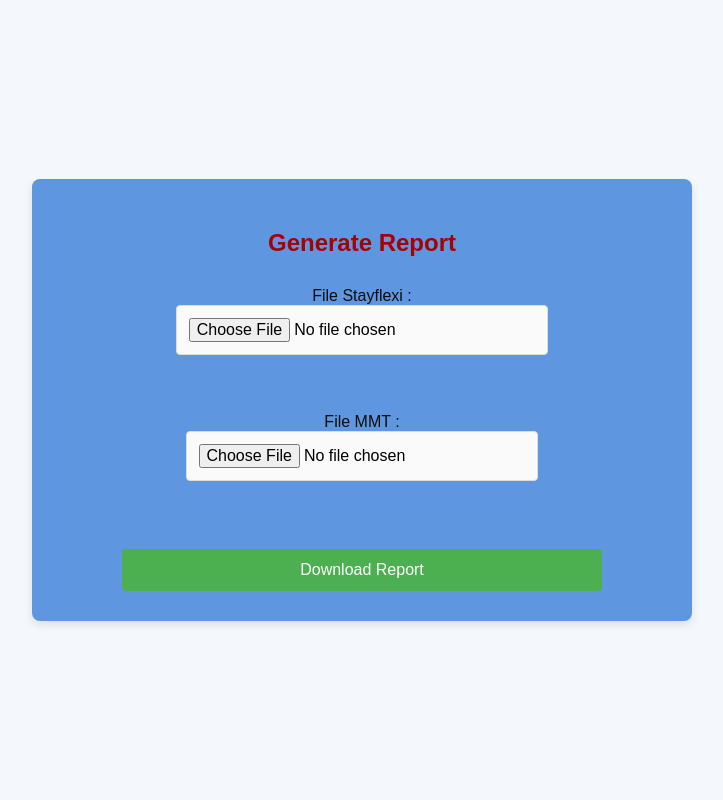
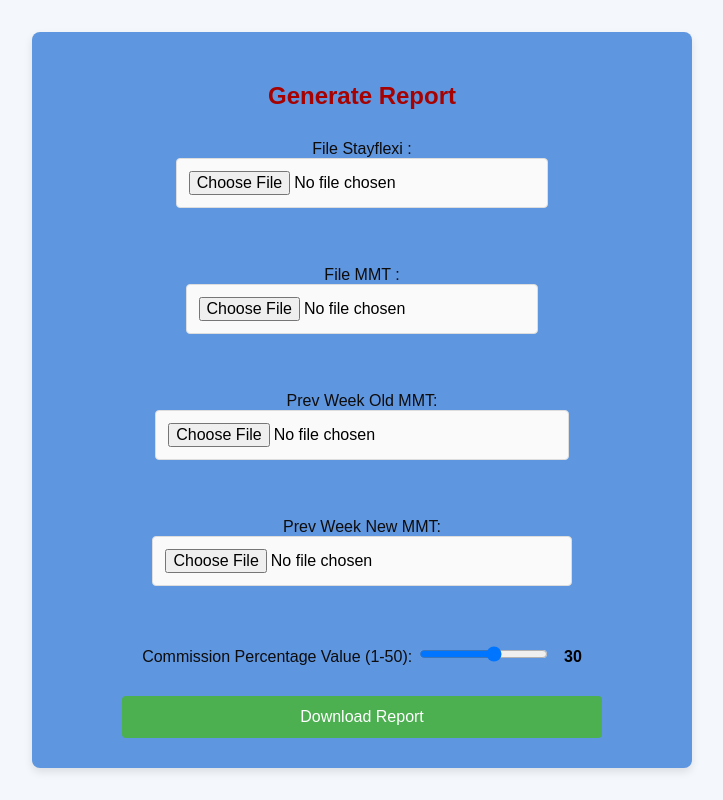
Before and after one commit to debasishnayak12/excel_analyzer, a Flask app: page / in a window 1280 px wide. Shown: the whole page, without its empty margins (278-1001 px from the left). Run offline with Flask 3, Linux system fonts and the light colour scheme.

Commit message:
src folder added

```diff
--- a/src/app.py
+++ b/src/app.py
@@ -2,17 +2,19 @@ from flask import Flask, request, render_template, jsonify, send_file,url_for,se
 from werkzeug.utils import secure_filename
 import os
 import pandas as pd
+import numpy as np
 import uuid
 
 from mmt import mmt_result
 from stayflexi import stayflexi
+from old_pending import update_pending
 
 app = Flask(__name__)
 
 # Configuration
 UPLOAD_FOLDER = 'docs/files'
 
-ALLOWED_EXTENSIONS = {'xlsx'}
+ALLOWED_EXTENSIONS = {'xlsx','csv'}
 app.config['UPLOAD_FOLDER'] = UPLOAD_FOLDER
 app.config['MAX_CONTENT_LENGTH'] = 10 * 1024 * 1024  # 10 MB limit
 
@@ -35,6 +37,15 @@ def upload_files():
 
     file1 = request.files['file1']
     file2 = request.files['file2']
+    file3 = request.files.get('file3')  # Optional file
+    file4 = request.files.get('file4')  # Optional file
+    commission = (int(request.form.get('sliderValue')))/100
+    print("commission:",commission)
+    # if not commission or not commission.isdigit():
+    #     commission = 30
+
+    print("file1:", file1)
+    print("file2:", file2)
 
     if file1 and allowed_file(file1.filename) and file2 and allowed_file(file2.filename):
         filename1 = secure_filename(file1.filename)
@@ -42,6 +53,24 @@ def upload_files():
 
         file1.save(os.path.join(app.config['UPLOAD_FOLDER'], filename1))
         file2.save(os.path.join(app.config['UPLOAD_FOLDER'], filename2))
+
+        file3 = request.files.get('file3')  # Optional file
+        file4 = request.files.get('file4')  # Optional file
+
+        if file3 and allowed_file(file3.filename):
+            filename3 = secure_filename(file3.filename)
+            file3.save(os.path.join(app.config['UPLOAD_FOLDER'], filename3))
+            # Optionally process file3 if needed
+        if file4 and allowed_file(file4.filename):
+            filename4 = secure_filename(file4.filename)
+            file4.save(os.path.join(app.config['UPLOAD_FOLDER'], filename4))
+
+        if file3 and file4:
+            print("file3 and file4")
+            old_final_data_path = update_pending(os.path.join(app.config['UPLOAD_FOLDER'], filename3),os.path.join(app.config['UPLOAD_FOLDER'], filename4))
+            old_data = pd.read_excel(old_final_data_path)
+        else:
+            old_data = None
 
         try:
             print('start stayflexipath')
@@ -57,18 +86,74 @@ def upload_files():
             print('final_data_path:', final_data_path)
 
             final_data = pd.read_excel(final_data_path)
-            final_data['gst on commssion'] = ((final_data['Room Charges (A)']) * 0.30) * 0.18
-            final_data['GST TB commission'] = ((final_data["Room Charges (A)"]) * 0.30)
+            print("final_data:",final_data)
+            if old_data is not None:
+                final_data = pd.concat([final_data, old_data], ignore_index=True)
+                # final_data.drop_duplicates(subset=['BookingID', 'Customer Name', 'Booking Vendor', 'Check-in', 'Check-out'], inplace=True)
+                print("final_data after concat:",final_data)
+
+            print("old data is none")
+
+            # final_data['GST on commission'] = ((final_data['Room Charges (A)']) * 0.30) * 0.18
+            # final_data['TB commission'] = ((final_data["Room Charges (A)"]) * 0.30)
+            # final_data['PayToHotel'] = final_data['Room Charges (A)'] - (
+            #     final_data['GST on commission'] + ((final_data["Room Charges (A)"]) * 0.30)
+            # )
+            final_data['GST on commission'] = ((final_data['Room Charges (A)']) * commission) * 0.18
+            final_data['TB commission'] = ((final_data["Room Charges (A)"]) * commission)
             final_data['PayToHotel'] = final_data['Room Charges (A)'] - (
-                final_data['gst on commssion'] + ((final_data["Room Charges (A)"]) * 0.30)
+                final_data['GST on commission'] + ((final_data["Room Charges (A)"]) * (commission))
             )
             final_data['final commission'] = final_data['Amount Paid'] - final_data['PayToHotel']
 
+            print("final dat acoluumns :",final_data.columns)
+            pay_to_hotel_sum = final_data['PayToHotel'].sum()
+            print("pay_to_hotel_sum:", pay_to_hotel_sum)
+            final_commission_sum = final_data['final commission'].sum()
+            print("final_commission_sum:", final_commission_sum)
+            total_amount_paid = final_data['Amount Paid'].sum()
+            print("total_amount_paid:", total_amount_paid)
+
+
+
+            # Create a new row with NaN for other columns and the sums for 'PayToHotel' and 'FinalCommission'
+            new_row = {
+                'BookingID': f"After ({100*commission}%) Total",  # or you can use None if you prefer
+                'Customer Name': np.nan,
+                'Booking Vendor': np.nan,
+                'Room Charges (A)': np.nan,
+                'Amount Paid': np.round(total_amount_paid),
+                'Payment Status': np.nan,
+                'Check-in': np.nan,
+                'Check-out': np.nan,
+                'Payment Date': np.nan,
+                'GST on commission': np.nan,
+                'TB commission': np.nan,
+                'PayToHotel': np.round(pay_to_hotel_sum),
+                'final commission': np.round(final_commission_sum)
+            }
+
+
+            new_df = pd.DataFrame([new_row])
+            print("new_df:",new_df)
+            print("shape of after append final data:",final_data.shape)
+            final_data = pd.concat([final_data, new_df], ignore_index=True)
+
+            print("shape of after append final data:",final_data.shape)
+
+            # Append the new row to the DataFrame
+            # final_data = final_data.append(new_row, ignore_index=True)
+            print("new row append")
+
             os.makedirs('docs/report', exist_ok=True)
             unique_id = uuid.uuid4().hex
-            report_filename = f'report_{unique_id}_{filename2}'
+            print("unique_id:", unique_id)
+            report_filename = f'report_{unique_id}_.xlsx'
+            print("report_filename:", report_filename)
             report_path = os.path.join('docs/report', report_filename)
             final_data.to_excel(report_path, index=False)
+
+            print("final data excel made successfully")
 
             # download_url = url_for('download_file', filename=report_filename, _external=True)
 
--- a/src/mmt.py
+++ b/src/mmt.py
@@ -17,7 +17,6 @@ def mmt_result(file1, file2):
         df_mmt = pd.read_csv(file1)
     df_flexi= pd.read_excel(file2)
     df_flexi.rename(columns={
-    'Booking Id': 'BookingID',
     'Guest': 'Customer Name',
     'Source': 'Booking Vendor',
     'Check In Date': 'Check-in',
@@ -43,7 +42,7 @@ def mmt_result(file1, file2):
 
     # Select important columns to save
     important_columns = [
-        'Customer Name', 'Booking Vendor','Room Charges (A)','Amount Paid', 'Payment Status',
+        'BookingID','Customer Name', 'Booking Vendor','Room Charges (A)','Amount Paid', 'Payment Status', 'Check-in','Check-out',
         'Payment Date'
     ]
 
--- a/src/static/scripts.js
+++ b/src/static/scripts.js
@@ -1,9 +1,20 @@
+$(document).ready(function () {
+
+$("#slider").on("input", function () {
+    $("#sliderValue").text($(this).val()); // Update value next to slider
+});
+
 $('#submitFiles').on('click', function () {
     const file1 = $('#file1')[0].files[0];
     const file2 = $('#file2')[0].files[0];
+    const file3 = $('#file3')[0].files[0];  // Optional file3
+    const file4 = $('#file4')[0].files[0];  // Optional file4
 
     console.log("file 1 :",file1);
     console.log("FIle 2 :",file2);
+    const sliderValue = $('#slider').val(); // Get slider value
+
+    console.log("Selected Slider Value:", sliderValue); // Debugging
 
     if (!file1 || !file2) {
         alert('Please select both files.');
@@ -13,6 +24,16 @@ $('#submitFiles').on('click', function () {
     const formData = new FormData();
     formData.append('file1', file1);
     formData.append('file2', file2);
+    formData.append('sliderValue', sliderValue);
+
+    if (file3) {
+        formData.append('file3', file3);
+    }
+
+    if (file4) {
+        formData.append('file4', file4);
+    }
+
 
     // AJAX call to upload files and trigger download
     $.ajax({
@@ -26,13 +47,15 @@ $('#submitFiles').on('click', function () {
     // },
     success: function(response) {
             if (response.status) {
-                console.log("download url :",response.download_url);
+                console.log("Download URL:", response.download_url);
+
                 // If the response is successful, handle the file download
-                var downloadLink = document.createElement('a');
-                console.log("downloadlink :",downloadLink);
+                const downloadLink = document.createElement('a');
                 downloadLink.href = response.download_url;  // URL to the file
                 downloadLink.download = response.download_name; // Suggested filename for download
+                document.body.appendChild(downloadLink);
                 downloadLink.click();  // Trigger the download
+                document.body.removeChild(downloadLink);  // Clean up
             } else {
                 // Handle failure scenario (e.g., show an error message)
                 alert(response.message);
@@ -45,3 +68,5 @@ $('#submitFiles').on('click', function () {
 
 });
 });
+
+});
--- a/src/templates/index.html
+++ b/src/templates/index.html
@@ -20,6 +20,22 @@
                 <input type="file" id="file2" accept=".xlsx, .csv"><br><br>
             </div>
 
+            <div class="input-group">
+                <label for="file3">Prev Week Old MMT:</label>
+                <input type="file" id="file3" accept=".xlsx, .csv"><br><br>
+            </div>
+
+            <div class="input-group">
+                <label for="file4">Prev Week New MMT:</label>
+                <input type="file" id="file4" accept=".xlsx, .csv"><br><br>
+            </div>
+
+            <div class="input-group">
+                <label for="slider">Commission Percentage Value (1-50):</label>
+                <input type="range" id="slider" min="1" max="50" value="30">
+                <span id="sliderValue" style="font-weight: bold; margin-left: 10px;">30</span>
+            </div>
+
             <button type="button" id="submitFiles">Download Report</button>
 
             <div id="alertMessage" class="alert"></div>
```
Also changed, not shown: src/old_pending.py (added, +62 -0 lines).
